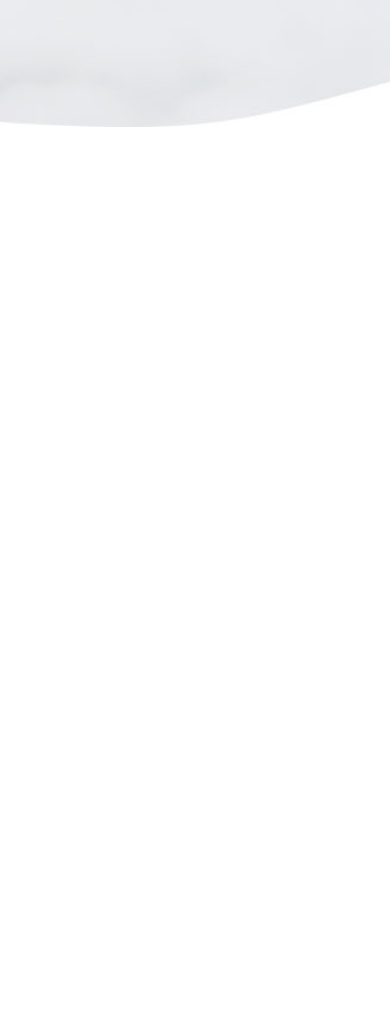
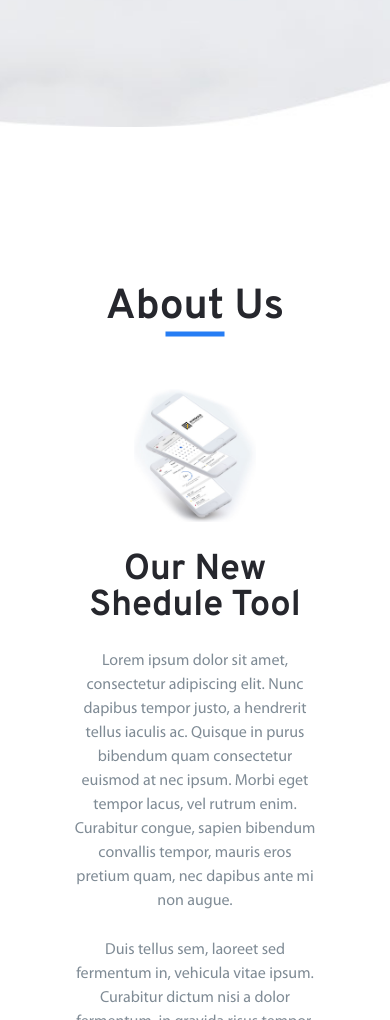
Before and after one commit to MittendrinUA/Anton, a plain HTML site: page index.html in a window 390 px wide. Shown: the part 980-2000 px from the top of the page. Before the commit the page ends 1107 px from the top, so only its background shows below. Drawn offline with Linux system fonts and the light colour scheme.

Commit message:
About ready

```diff
--- a/index.html
+++ b/index.html
@@ -58,6 +58,35 @@
             </div>
         </div>
     </header>
+    <section class="about">
+        <div class="container">
+            <div class="about__title title">
+                <h2>About Us</h2>
+            </div>
+            <div class="about__body">
+                <div class="about__text">
+                    <h3>Our New Shedule Tool</h3>
+                    <p>Lorem ipsum dolor sit amet, consectetur adipiscing elit.
+                        Nunc dapibus tempor justo, a hendrerit tellus iaculis ac.
+                        Quisque in purus bibendum quam consectetur euismod
+                        at nec ipsum. Morbi eget tempor lacus, vel rutrum enim.
+                        Curabitur congue, sapien bibendum convallis tempor,
+                        mauris eros pretium quam, nec dapibus ante mi non augue.</p>
+                    <p>Duis tellus sem, laoreet sed fermentum in, vehicula vitae ipsum.
+                        Curabitur dictum nisi a dolor fermentum, in gravida risus tempor.
+                        Nunc varius mollis pretium. Ut faucibus turpis lectus, non sodales
+                        libero condimentum aliquam.</p>
+                    <div class="about__btns">
+                        <a href="#" class="about__learn btn">Learn More</a>
+                        <a href="#" class="about__download">
+                            <img src="img/appStoreBtn.jpg" alt="Download on the App Store">
+                        </a>
+                    </div>
+                </div>
+                <div class="about__img"><img src="img/phones.jpg" alt="phones"></div>
+            </div>
+        </div>
+    </section>
 
 
 
--- a/scss/style.scss
+++ b/scss/style.scss
@@ -45,15 +45,34 @@ body._lock {
     color: #267DF4;
     border-radius: 1.7em;
     padding: 15px 70px;
-    transition: all 0.2s ease 0s;
+    transition: all 0.3s ease 0s;
+}
+
+.title {
+    text-align: center;
+    font-weight: 700;
+    font-size: 42px;
+    position: relative;
+    color: #26272d;
+
+}
+.title::after {
+    content: '';
+    width: 59px;
+    height: 5px;
+    background: #267DF4;
+    position: absolute;
+    bottom: -5px;
+    left: 50%;
+    transform: translate(-50%, 50%);
 }
 
 .header {
     width: 100%;
     height: auto;
-    min-height: 920px;
-    background: url(../img/introBg.jpg) center no-repeat;
+    background: url(../img/introBg.jpg) bottom no-repeat;
     background-size: cover;
+
     &__body {
         display: flex;
         position: relative;
@@ -213,7 +232,7 @@ body._lock {
                 flex-direction: column;
                 align-items: center;
                 z-index: 5;
-                padding-top: 70px;
+                padding-top: 90px;
                 padding-bottom: 20px;
 
                 li {
@@ -396,3 +415,87 @@ body._lock {
         }
     }
 }
+.about {
+    padding: 160px 0 40px 0;
+    &__body {
+        margin-top: 30px;
+        display: flex;
+        justify-content: space-between;
+        align-items: center;
+    }
+    &__text {
+        width: 40%;
+        h3 {
+            font-weight: 700;
+            font-size: 36px;
+            color: #26272d;
+            margin-bottom: 25px;
+        }
+        p {
+            font-family:'MyriadProRegular', serif;
+            font-weight: 18px;
+            line-height: 24px;
+            color: #7f8b95;
+            margin-bottom: 25px;
+        }
+    }
+    &__learn {
+        margin-right: 25px;
+    }
+    &__learn:hover {
+        background: #267DF4;
+        color: #fff;
+    }
+    &__img {
+        width: 40%;
+        img {
+            width: 100%;
+            object-fit: cover;
+        }
+    }
+    @media (max-width:1100px) {
+        &__text {
+            width: 50%;
+        }
+    }
+    @media (max-width: 930px) {
+        &__title {
+            margin-bottom: 60px;
+        }
+        &__body {
+        justify-content: center;
+        flex-direction: column;
+        padding-left: 40px;
+        padding-right: 40px;
+        flex-flow: wrap-reverse;
+        }
+        &__img {
+            margin: 0 auto;
+            width: 45%;
+            order: 1;
+        }
+        &__text {
+            padding-top: 30px;
+            padding-bottom: 30px;
+            order: -1;
+            width: 90%;
+            text-align: center;
+        }
+    }
+    @media (max-width: 580px) {
+        &__btns {
+            display: flex;
+            flex-direction: column;
+
+        }
+        &__learn {
+            margin: 0 auto;
+            padding: 15px 30px;
+        }
+        &__download {
+            margin-top: 20px;
+
+        }
+    }
+
+}
```
Also changed, not shown: scss/style.css, 1 other file.
